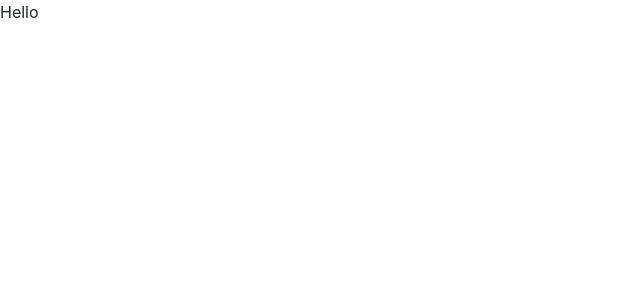
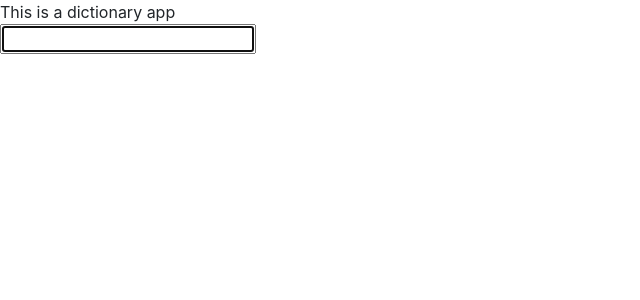
Before and after one commit to Veronikanos/dictionary-react, a React (Create React App) app: page / in a window 1280 px wide. Shown: the top 300 px of the page, without its empty margins (0-640 px from the left). Built offline with nearby package versions, Linux system fonts and the light colour scheme.

Commit message:
fetch: add form for searching

```diff
--- a/src/App.js
+++ b/src/App.js
@@ -1,9 +1,11 @@
 import './App.css';
+import Dictionary from "./Dictionary";
 
 export default function App() {
   return (
     <div className="App">
-      <header className="App-header">Hello</header>
+      <header className="App-header">This is a dictionary app</header>
+			<Dictionary />
     </div>
   );
 }
--- /dev/null
+++ b/src/Dictionary.js
@@ -0,0 +1,22 @@
+import React, {useState} from "react";
+
+export default function Dictionary(){
+	let [keyword, setKeyword] = useState("");
+
+	function search(event){
+		event.preventDefault();
+		alert(`Searching for ${keyword}`);
+	}
+
+	function handleSubmit(event){
+	setKeyword(event.target.value);
+	}
+
+	return (
+		<div>
+			<form onSubmit={search}>
+				<input type="search" autoFocus={true} onChange={handleSubmit}/>
+			</form>
+		</div>
+	);
+}
```
